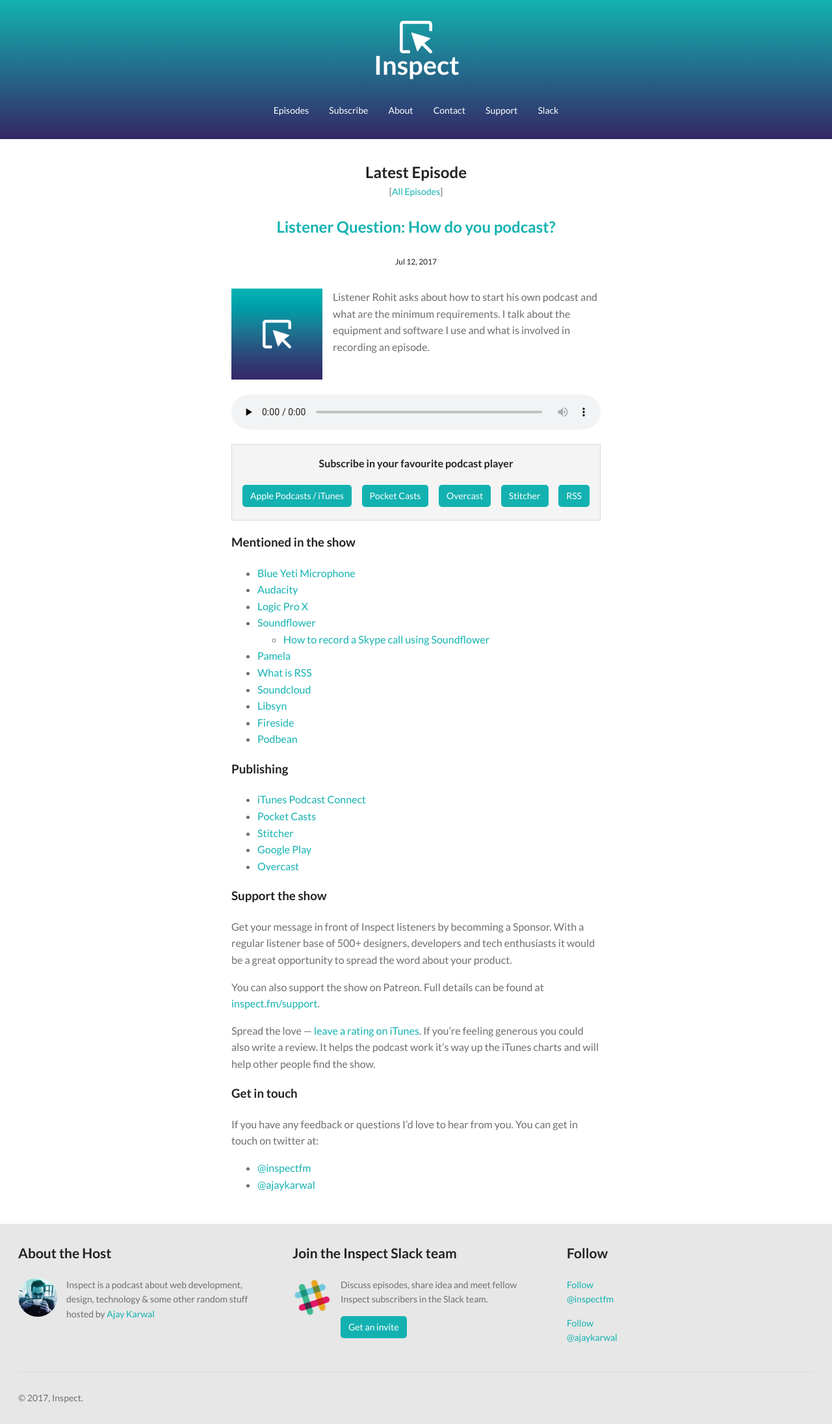
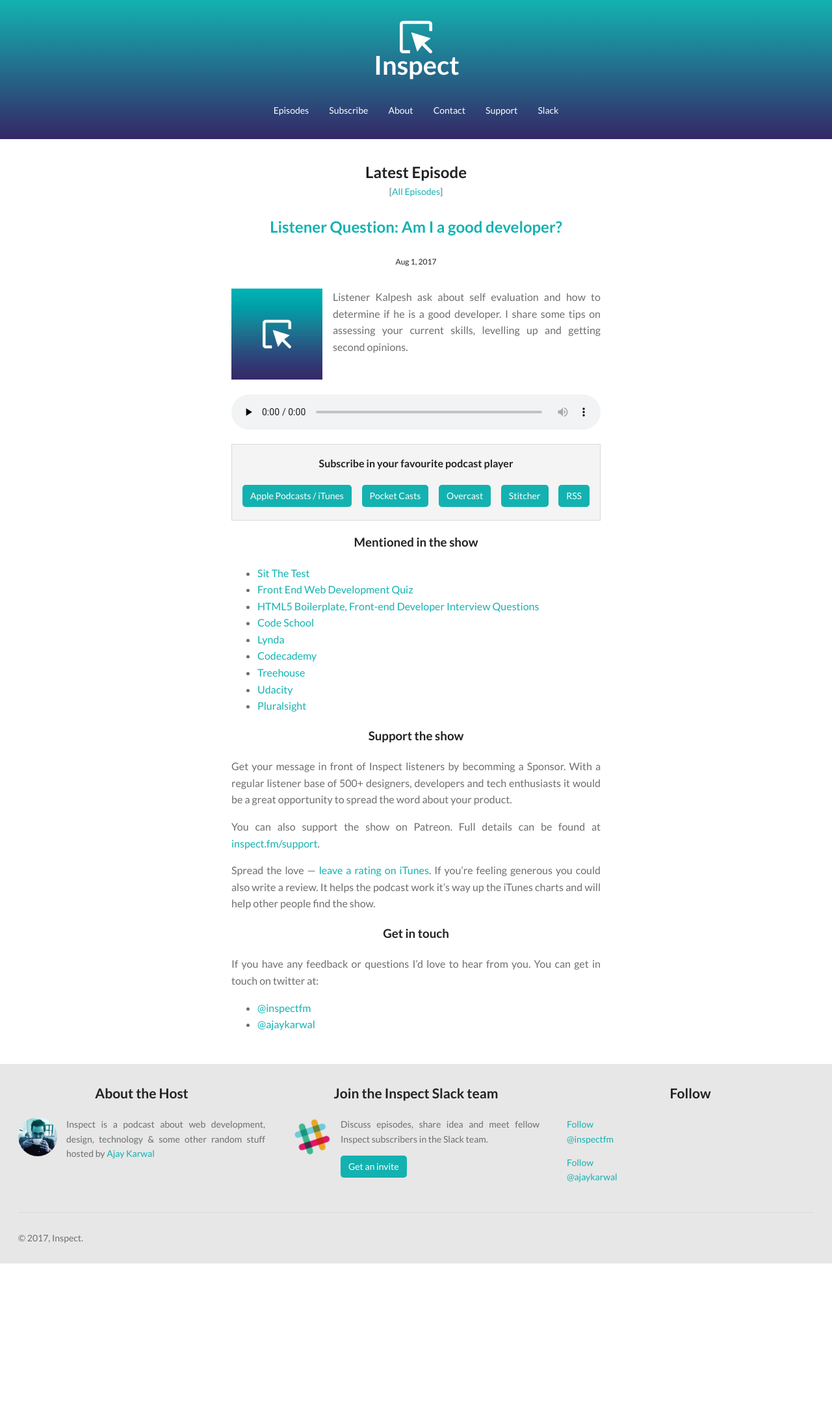
Before and after one commit to ajaykarwal/inspect-fm, a Jekyll site: the page built from index.html, in a window 1280 px wide. Shown: the whole page at 65% size. Built offline with Jekyll 4.4.1, drawn with Linux system fonts in a browser that asks for light colours; comment, search, counter and statistics services are not loaded; after the commit the page ends 1944 px from its top, so only the background shows below that.

Commit message:
Episode 13 added

```diff
--- /dev/null
+++ b/_posts/2017-08-01-episode-13.md
@@ -0,0 +1,41 @@
+---
+  layout: episode
+  permalink: /episodes/13/
+  number: '13'
+  title: 'Listener Question: Am I a good developer?'
+  short_description: "Listener Kalpesh ask about self evaluation and how to determine if he is a good developer. I share some tips on assessing your current skills, levelling up and getting second opinions."
+  filename: 'inspectfm-13-am-i-a-good-developer'
+  artwork:
+  duration: '12:04'
+  length: '28288141'
+  tags: [question and answer, listener question, development]
+  explicit: 'no'
+---
+
+### Mentioned in the show
+
+- [Sit The Test](https://sitthetest.com/)
+- [Front End Web Development Quiz](http://davidshariff.com/quiz/)
+- [HTML5 Boilerplate, Front-end Developer Interview Questions](https://github.com/h5bp/Front-end-Developer-Interview-Questions)
+- [Code School](https://www.codeschool.com/)
+- [Lynda](https://www.lynda.com/)
+- [Codecademy](https://www.codecademy.com/)
+- [Treehouse](https://teamtreehouse.com/)
+- [Udacity](https://www.udacity.com/)
+- [Pluralsight](https://www.pluralsight.com/)
+
+### Support the show
+
+Get your message in front of Inspect listeners by becomming a Sponsor. With a regular listener base of 500+ designers, developers and tech enthusiasts it would be a great opportunity to spread the word about your product.
+
+You can also support the show on Patreon. Full details can be found at [inspect.fm/support](http://inspect.fm/support/).
+
+Spread the love &mdash; <a target="_blank" href="{{ site.feeds.itunes }}">leave a rating on iTunes</a>. If you're feeling generous you could also write a review. It helps the podcast work it's way up the iTunes charts and will help other people find the show.
+
+
+### Get in touch
+
+If you have any feedback or questions I'd love to hear from you. You can get in touch on twitter at:
+
+- [@inspectfm](http://twitter.com/inspectfm)
+- [@ajaykarwal](http://twitter.com/ajaykarwal)
--- a/_sass/_base.scss
+++ b/_sass/_base.scss
@@ -16,6 +16,7 @@
   font-weight: $fw-normal;
   font-size:100%;
   line-height: 1.6;
+  text-align: justify;
 }
 
 h1,h2,h3,h4,h5,h6 {
@@ -23,6 +24,7 @@
   font-weight: $fw-bold;
   margin-top:$space;
   margin-bottom: $space;
+  text-align: center;
 }
 
 a {
--- a/_sass/_components.scss
+++ b/_sass/_components.scss
@@ -2,6 +2,8 @@
   border-top: 1px solid $grey-light;
   margin: 40px 0 0 0;
   padding: 40px 0 0 0;
+  text-align: center;
+
   li {
     display: inline-block;
     vertical-align: top;
```
Also changed, not shown: README.md.
